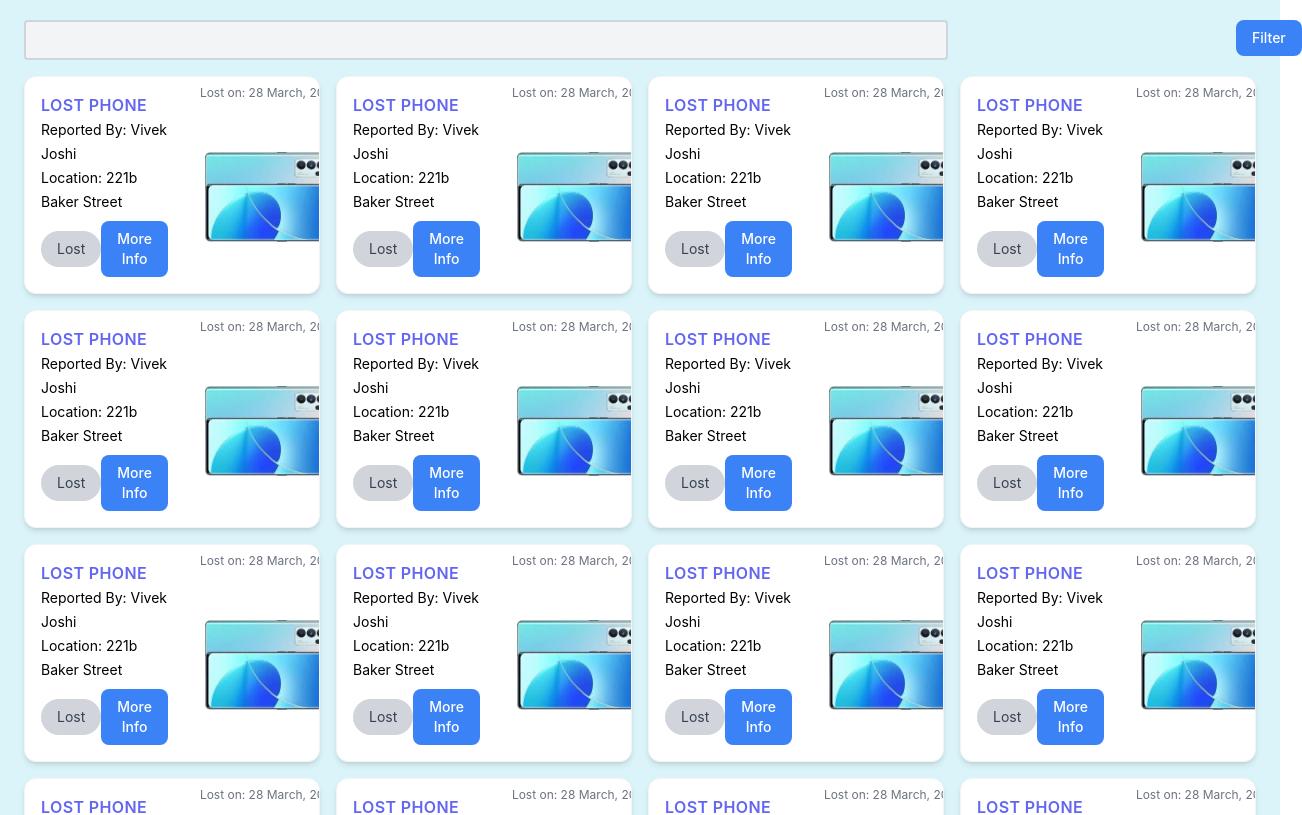
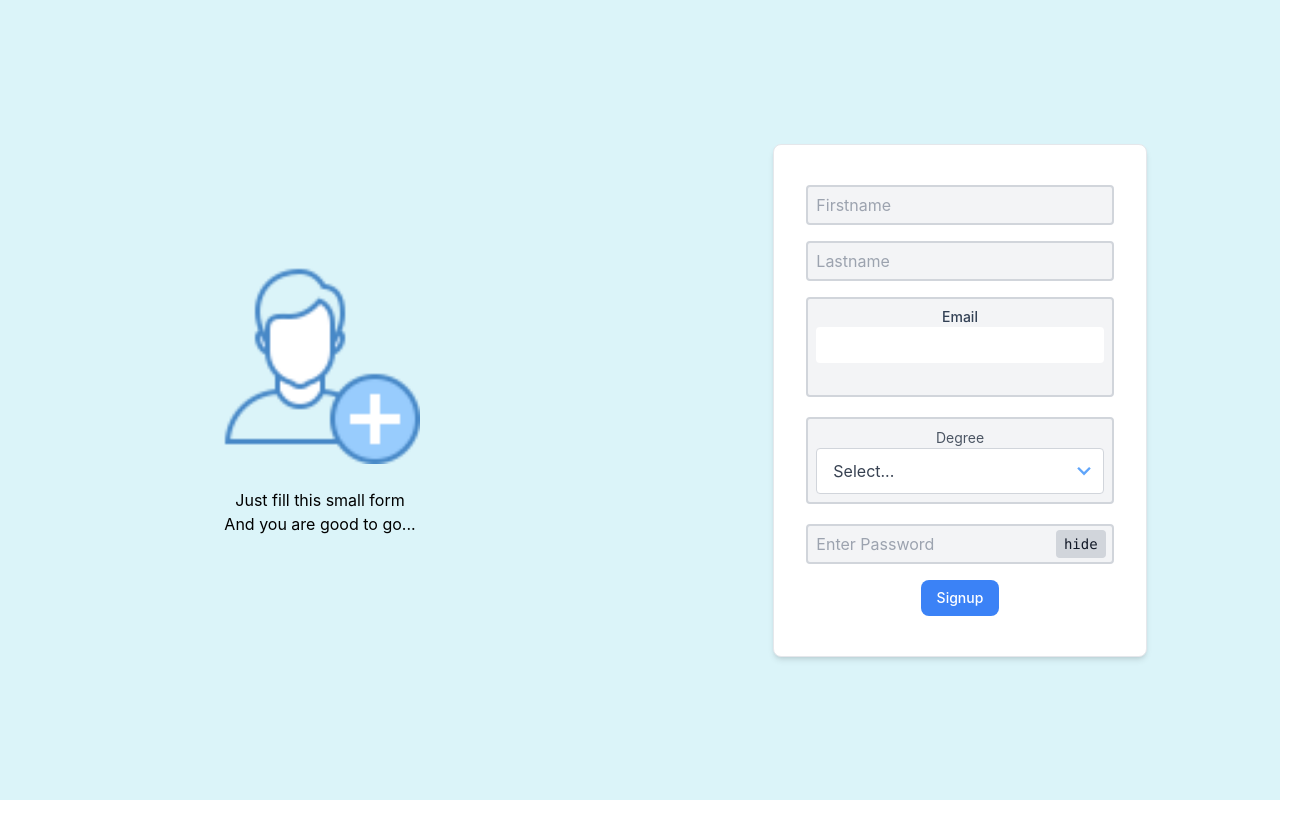
Before and after one commit to umang718/LOST-AND-FOUND, a React (Create React App) app: page / in a window 1280 px wide. Shown: the top 815 px of the page, 1302 px wide, since content can reach past the window. Built offline with nearby package versions, Linux system fonts and the light colour scheme.

Commit message:
File names and location modified

```diff
--- a/src/App.js
+++ b/src/App.js
@@ -6,10 +6,10 @@ import FeedCard from "./components/feed/FeedCard";
 import Button from "./components/ui/Button";
 // import NavItem from "./components/navbar/NavItem";
 import Navigation from "./components/navbar/Navigation";
-import Login from "./components/login/Login";
-import Homepage from "./components/homepage/Homepage";
+import LoginIndex from "./components/login/LoginIndex";
+import HomepageIndex from "./components/feed/HomepageIndex";
 import SignupMessage from "./components/signup/SignupMessage";
-import Signup from "./components/signup/Signup";
+import SignupIndex from "./components/signup/SignupIndex";
 
 
 const App = () =>  {
@@ -28,16 +28,16 @@ const App = () =>  {
                 <FeedCard></FeedCard>
                 <FeedCard></FeedCard>
             </div> */}
-            {/* <Login>
+            {/* <LoginIndex>
 
-            </Login> */}
-            <Homepage>
+            </LoginIndex> */}
+            {/* <HomepageIndex>
 
-            </Homepage>
+            </HomepageIndex>  */}
 
-            {/* <Signup>
+            <SignupIndex>
 
-            </Signup> */}
+            </SignupIndex>
 
         </>
     );
--- a/src/components/homepage/Homepage.js
+++ b/src/components/feed/HomepageIndex.js
@@ -1,12 +1,12 @@
-import FeedCard from "../feed/FeedCard";
+import FeedCard from "./FeedCard";
 import Button from "../ui/Button";
 import Input from "../ui/Input";
 
-const Homepage = () => {
+const HomepageIndex = () => {
   return (
     <div className="px-6 bg-[#DBF4F9] min-h-screen">
       <div className = "grid grid-cols-4">
-        <div className = "col-span-3"><Input className=" w-3/12 mt-5 "></Input></div>
+        <div className = "col-span-3"><Input label="Search" className=" w-3/12 mt-5 "></Input></div>
         <div>
             <Button className=" mt-5 ml-72">Filter</Button>
         </div>
@@ -36,4 +36,4 @@ const Homepage = () => {
   );
 };
 
-export default Homepage;
+export default HomepageIndex;
--- a/src/components/login/Login.js
+++ b/src/components/login/LoginIndex.js
@@ -5,12 +5,12 @@ import Input from "../ui/Input";
 import Password from "../ui/Password";
 import LoginMessage from "./LoginMessage";
 
-const Login = () => {
+const LoginIndex = () => {
   return (
     <div className="bg-[#DBF4F9] min-h-screen grid grid-cols-1 md:grid-cols-2 ">
       <LoginMessage></LoginMessage>
       <Card className="bg-white h-fit pt-20 pb-10 my-auto w-7/12 mx-auto">
-        <Input placeholder="Username" className="mb-5" />
+        <Input label="Username" className="mb-5" />
         <Password placeholder="Password"/>
 
         <div className="text-right text-xs relative bottom-4">
@@ -26,4 +26,4 @@ const Login = () => {
   );
 };
 
-export default Login;
+export default LoginIndex;
--- a/src/components/signup/Signup.js
+++ b/src/components/signup/SignupIndex.js
@@ -8,16 +8,16 @@ import Button  from "../ui/Button";
 
 
 
-const Signup = () =>
+const SignupIndex = () =>
 {
     return (
 
         <div className="bg-[#DBF4F9] min-h-screen grid grid-cols-1 md:grid-cols-2">
             <SignupMessage></SignupMessage>
             <Card className="bg-white h-fit pt-10 pb-10 my-auto w-7/12 mx-auto">
-                <Input placeholder="Firstname" className="mb-5"/>
-                <Input placeholder="Lastname" className="mb-5" />
-                <Email className="mb-5"> </Email>
+                <Input label="Firstname" className="mb-5"/>
+                <Input label="Lastname" className="mb-5" />
+                <Email label="Email" className="mb-5"> </Email>
                 <DegreeInput> </DegreeInput>
                 <Password> </Password>
                 <Button className="mx-auto mb-0">Signup</Button>
@@ -32,4 +32,4 @@ const Signup = () =>
 };
 
 
-export default Signup;
+export default SignupIndex;
--- a/src/components/ui/Email.js
+++ b/src/components/ui/Email.js
@@ -5,7 +5,7 @@ const Email =(props) =>{
             <label class="block">
             <span class="block text-sm font-medium text-slate-700">Email</span>
             <input type="email" class="peer ... w-full h-9 rounded"/>
-            <p class="mt-2 invisible peer-invalid:visible text-red-600 text-sm">
+            <p class="mt-1 invisible peer-invalid:visible text-red-600 text-sm">
             Please provide a valid email address.
             </p>
         </label>
```
